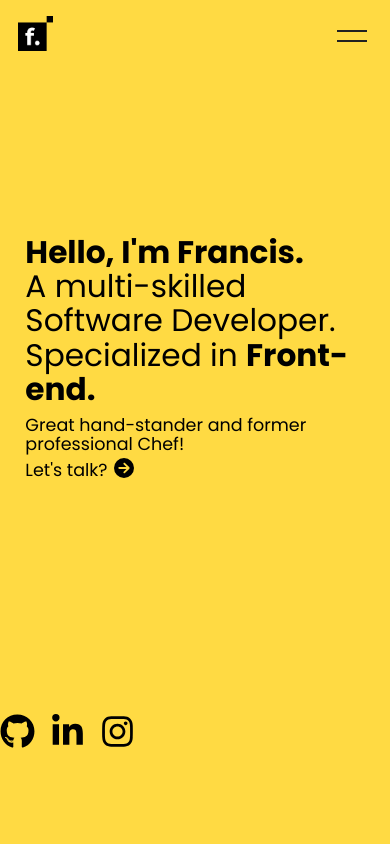
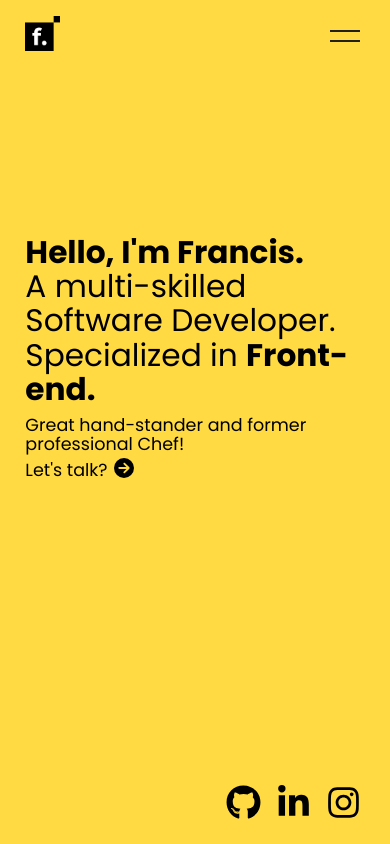
Before and after one commit to FrancisGuedes/francisguedes-website, a React (Create React App) app: page / in a window 390 px wide. Built offline with nearby package versions, Linux system fonts and the light colour scheme.

Commit message:
align navbar hero to the right

```diff
--- a/src/components/navbar/navbar.css
+++ b/src/components/navbar/navbar.css
@@ -139,6 +139,7 @@
   -webkit-transition: 0.55s cubic-bezier(0.52, 0.01, 0.16, 1);
   -moz-transition: 0.55s cubic-bezier(0.52, 0.01, 0.16, 1);
   transition: 0.55s cubic-bezier(0.52, 0.01, 0.16, 1);
+  z-index: 2;
 }
 
 .mobile-menu-open > div:nth-child(1) {
@@ -297,7 +298,7 @@
 
 @media screen and (max-width: 768px) {
   .navigation-padding {
-    padding: 4% 4.5%;
+    padding: 4% 6.5%;
   }
 
   .cv-title-link:hover, .work-title-link:hover, .playground-title-link:hover, .email-link:hover {
@@ -312,3 +313,9 @@
     display: inline-block;
   }
 }
+
+@media screen and (max-width: 300px){
+  .navigation-padding {
+    padding: 5% 5%;
+  }
+}
--- a/src/components/social-media/socialMedia.css
+++ b/src/components/social-media/socialMedia.css
@@ -1,3 +1,11 @@
+.wrapper {
+  position: absolute;
+  bottom: 0;
+  right: 0;
+  padding: 5% 3.5%;
+  margin: 0;
+}
+
 .social-media {
   width: 35px;
   height: 35px;
--- a/src/components/social-media/socialMedia.tsx
+++ b/src/components/social-media/socialMedia.tsx
@@ -14,7 +14,7 @@ const SocialMedia = ( {isBackGroundYellow, isForMobile}: SocialMediaProps ) => {
   const contact = {...strings.heroPage}
   return (
     <>
-      <h2>
+      <h2 className={isForMobile ? "" : "wrapper"}>
         <a href={contact.emailLink}>
           <FontAwesomeIcon
             className={isForMobile ? "social-media-mobile email" : "social-media email-not-visible"}
```
